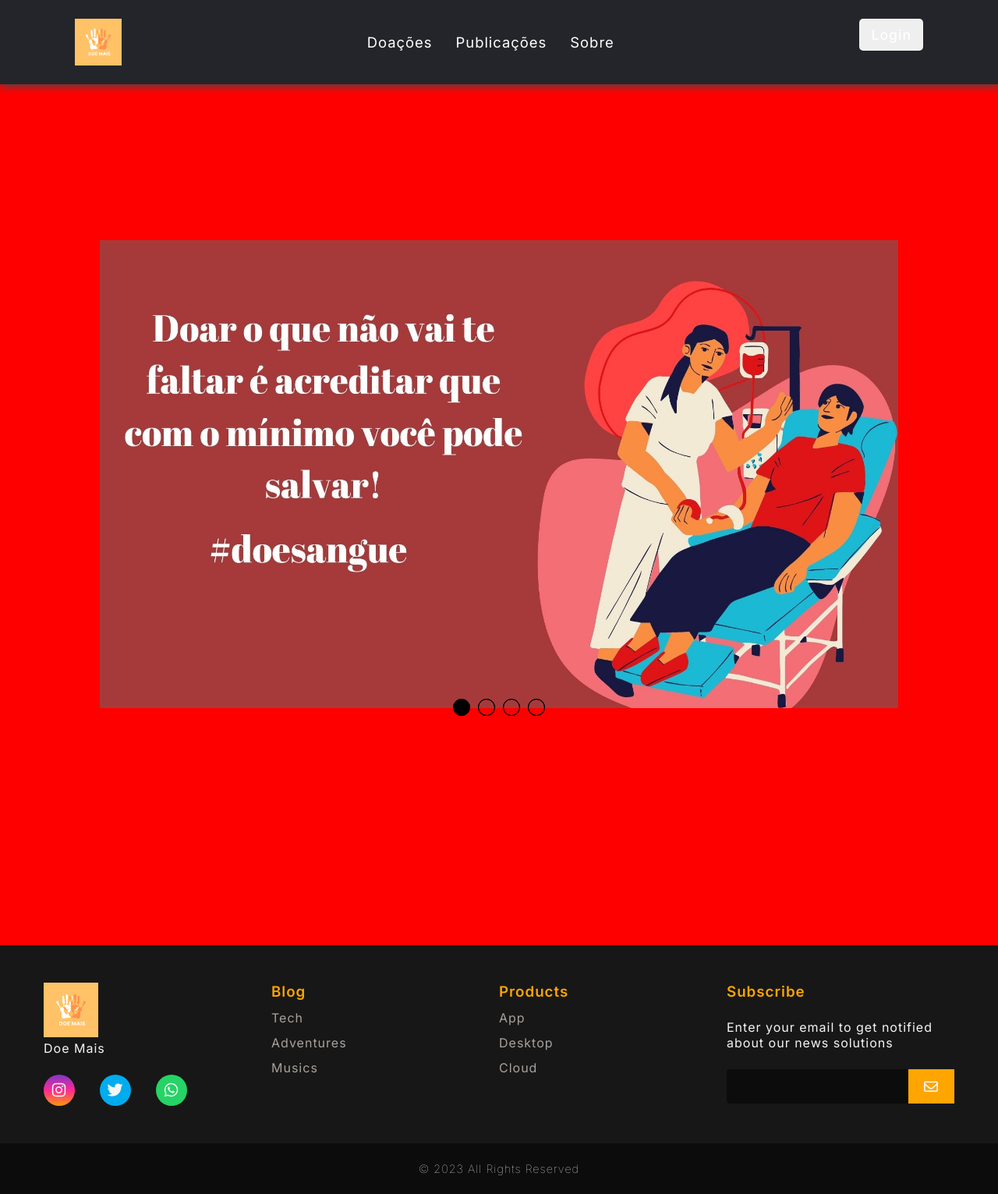
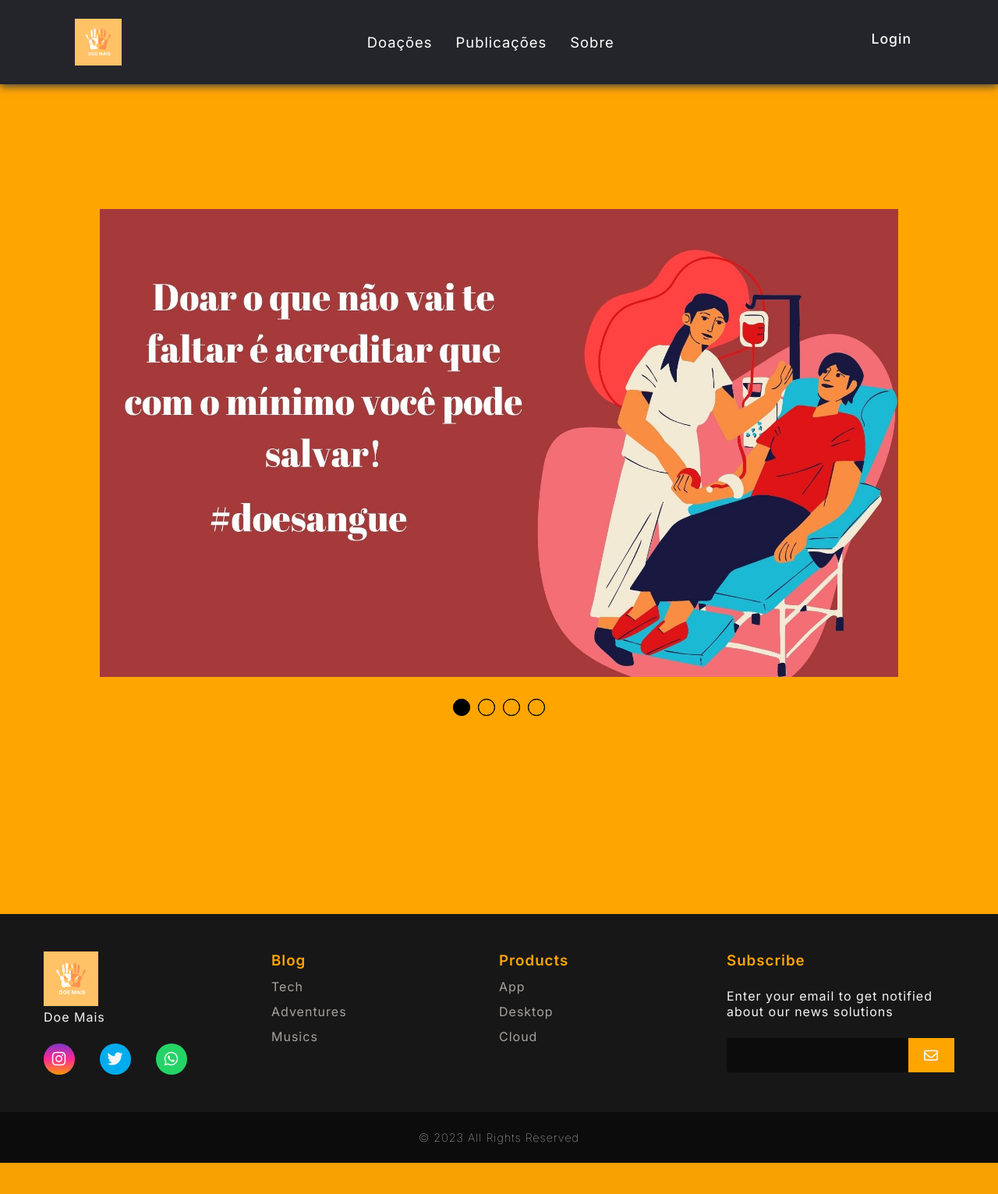
Before and after one commit to pazin609/Reposiorio_Doe_Mais, a PHP site: page / in a window 1280 px wide. Shown: the whole page at 78% size. After the commit the page ends 1491 px from the top, so only its background shows below. Run offline with PHP 8.4, Linux system fonts and the light colour scheme.

Commit message:
v18
commit numero 18

```diff
--- a/Páginas CSS/estilo.css
+++ b/Páginas CSS/estilo.css
@@ -9,7 +9,7 @@
 }
 
 body{
-    background-color: red;
+    background-color: orange;
 }
 
 /* Menu Responsivo */
@@ -21,6 +21,7 @@ body{
     }
 
     .nav-bar{
+        width: 100%;
         display: flex;
         justify-content: space-between;
         padding: 1.5rem 6rem;
@@ -59,17 +60,17 @@ body{
         color: orange;
     }
 
-
     .login-button button{
         border: none;
-        padding: 10px 15px;
+        padding: 15px;
         border-radius: 5px;
         transition: 0.4s;
+        background-color: #24252a;
     }
 
     .login-button:hover{
         background-color: orange;
-        transition: 0.8;
+        opacity: 0.8;
     }
 
     .login-button button a{
@@ -87,9 +88,16 @@ body{
         display: none;
      }
 
-     @media screen and(max-width: 730px) {
+     @media screen and(max-width: 768px) {
+        header{
+            background-color: #24252a;
+            box-shadow: 0px 3px 10px #464646;
+            width: 100%;
+        }
+
         .nav-bar{
-            padding: 1rem 3rem;
+            padding: 0.5rem 1rem;
+            width: 50%;
 
         }
         .nav-iten{
@@ -115,7 +123,7 @@ section.slider{
     height: auto;
     padding: 0 !important;
     overflow: hidden;
-    margin-top: 200px;
+    margin-top: 160px;
 }
 
 .slider-content{
@@ -142,7 +150,7 @@ section.slider{
 }
 
 .img-desktop{
-    width: 640px;
+    width: 500px;
     height: 600px;
 }
 
@@ -160,7 +168,7 @@ section.slider{
     border-radius: 50%;
     cursor: pointer;
     transition: 0.4s;
-    margin-top: 140px;
+    margin-top: 180px;
 }
 
 .nav-manual .manual-btn:not(:last-child), .nav-auto div:not(:last-child){
--- a/Páginas CSS/sobre.css
+++ b/Páginas CSS/sobre.css
@@ -74,7 +74,7 @@
 }
 
 .login-button-menu:hover{
-    transition: 0.8;
+    opacity: 0.8;
     background-color: orange;
 }
 
--- a/index.html
+++ b/index.html
@@ -25,7 +25,7 @@
          </div>
 
          <div class="login-button">
-            <button class="color-button"><a href="Paginas Html/index.php">Login</a></button>
+            <button class="login-button"><a href="Paginas Html/index.php">Login</a></button>
          </div>
 
          <div class="mobile-menu-icon">
```
